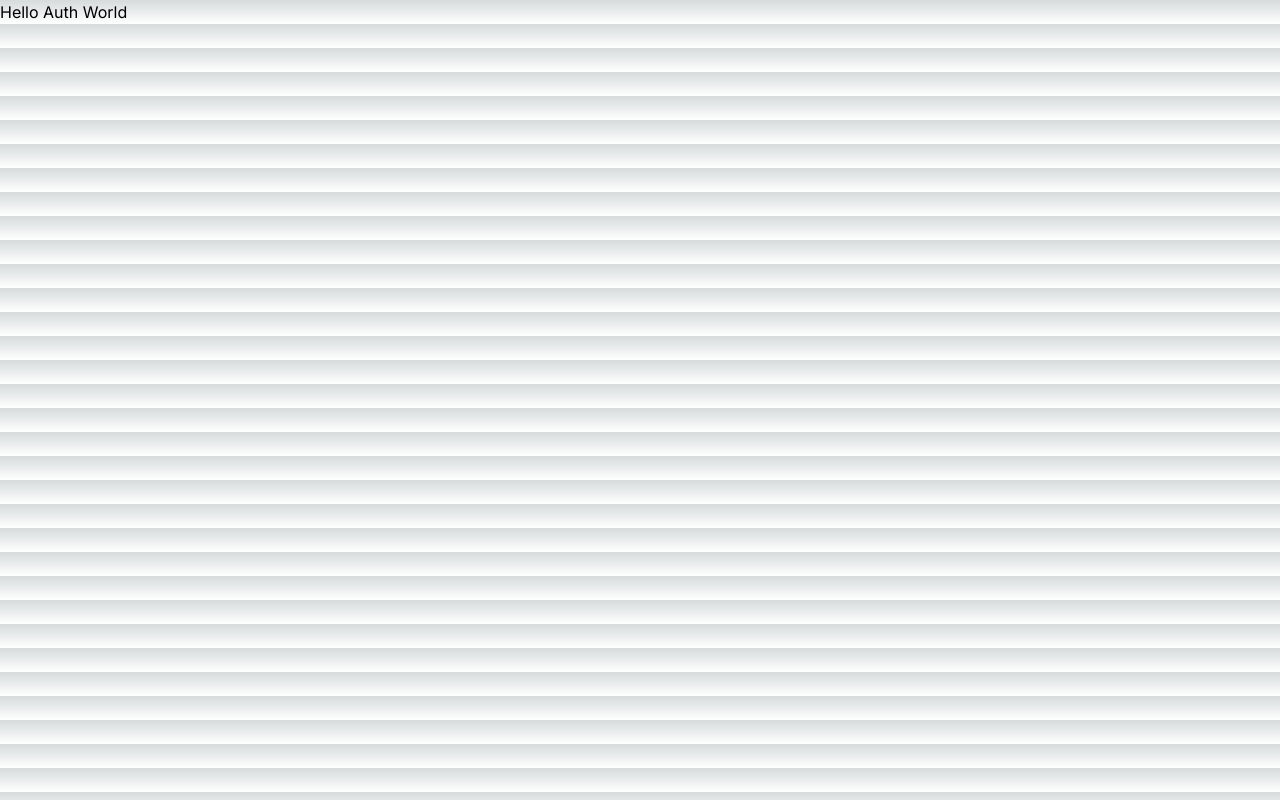
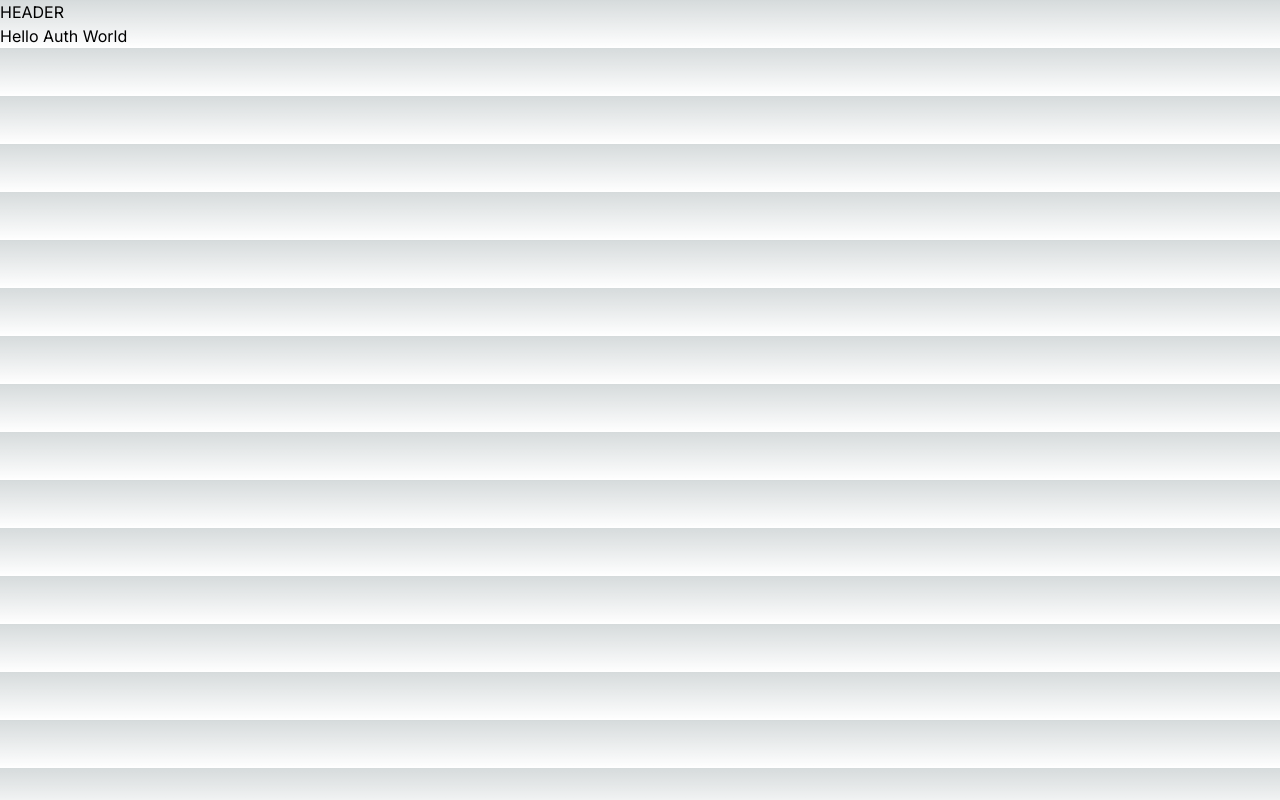
Before and after one commit to CarlieHamilton/Hot-Hack-Team8s-front, a Next.js app: page /auth-page in a window 1280 px wide. Built offline with nearby package versions, Linux system fonts and the light colour scheme.

Commit message:
TM: added header

```diff
--- /dev/null
+++ b/src/app/header.tsx
@@ -0,0 +1,5 @@
+export default function Header() {
+  return (
+    <header>HEADER</header>
+  )
+}
--- a/src/app/layout.tsx
+++ b/src/app/layout.tsx
@@ -1,6 +1,7 @@
 import type { Metadata } from "next";
 import { Inter } from "next/font/google";
 import "./globals.css";
+import Header from "./header";
 
 const inter = Inter({ subsets: ["latin"] });
 
@@ -16,6 +17,7 @@ export default function RootLayout({
 }>) {
   return (
     <html lang="en">
+      <Header />
       <body className={inter.className}>{children}</body>
     </html>
   );
```
